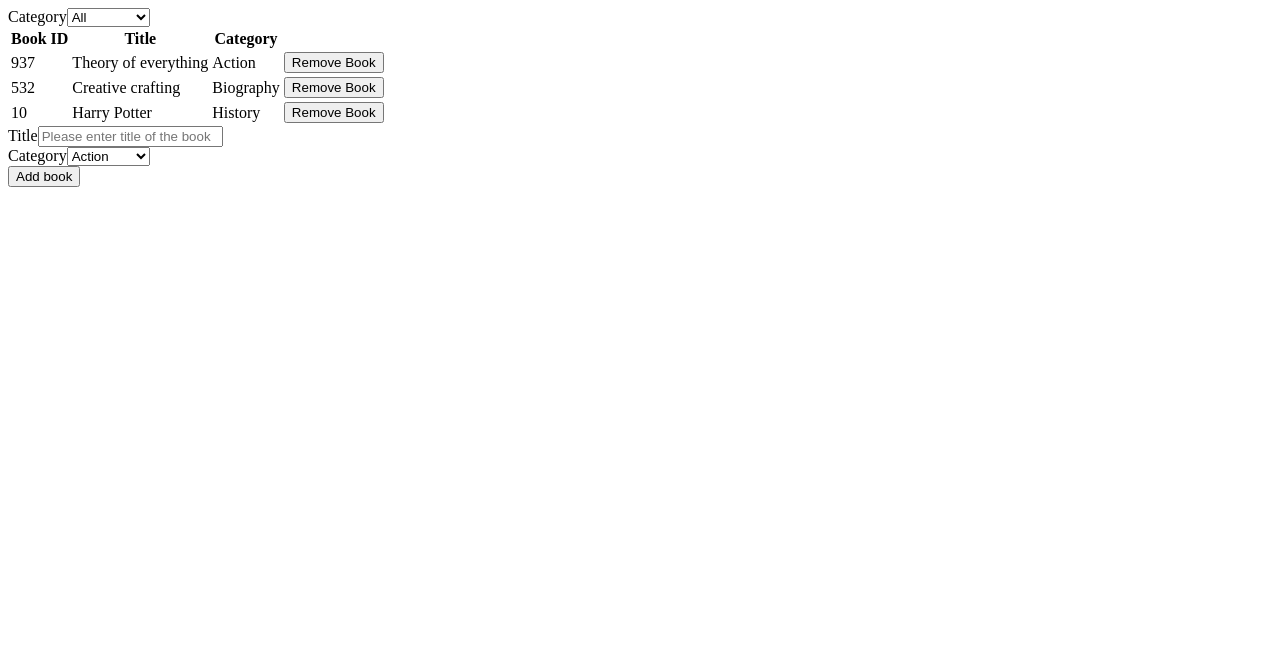
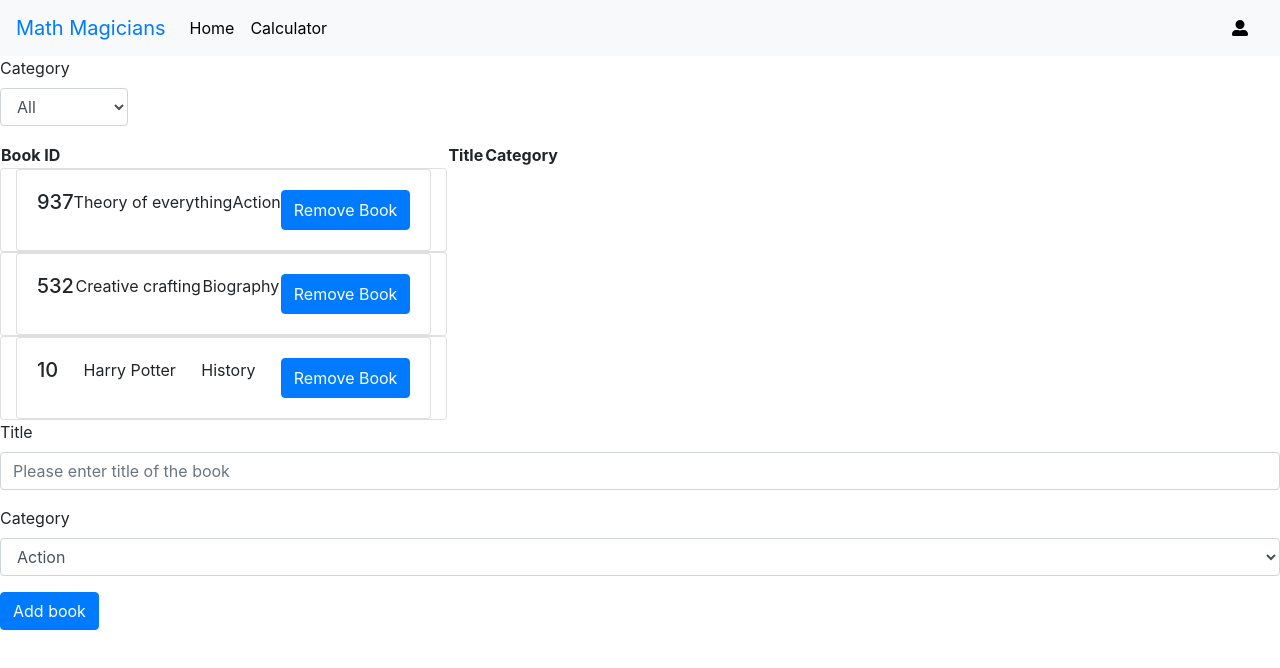
Before and after one commit to e71az/bookstore, a React (Create React App) app: page / in a window 1280 px wide. Shown: the top 668 px of the page. Built offline with nearby package versions, Linux system fonts and the light colour scheme.

Commit message:
Add the cards to Books.js component

```diff
--- a/package.json
+++ b/package.json
@@ -3,6 +3,9 @@
   "version": "0.1.0",
   "private": true,
   "dependencies": {
+    "@fortawesome/fontawesome-svg-core": "^1.2.35",
+    "@fortawesome/free-solid-svg-icons": "^5.15.3",
+    "@fortawesome/react-fontawesome": "^0.1.14",
     "@reduxjs/toolkit": "^1.5.1",
     "@testing-library/jest-dom": "^4.2.4",
     "@testing-library/react": "^9.5.0",
--- a/src/components/App.js
+++ b/src/components/App.js
@@ -1,9 +1,13 @@
 import React from 'react';
 import BooksForm from '../containers/BooksForm';
 import BooksList from '../containers/BooksList';
+import MainNavbar from './Nav';
+import 'bootstrap/dist/css/bootstrap.min.css';
+import '../style.css';
 
 const App = () => (
   <div>
+    <MainNavbar />
     <BooksList />
     <BooksForm />
   </div>
--- a/src/components/Book.js
+++ b/src/components/Book.js
@@ -1,6 +1,7 @@
+import Card from 'react-bootstrap/Card';
+import Button from 'react-bootstrap/Button';
 import { useDispatch } from 'react-redux';
 import { REMOVE_BOOK } from '../reducers/books';
-
 // eslint-disable-next-line react/prop-types
 const Book = ({ book: { ID, Title, category } }) => {
   const dispatch = useDispatch();
@@ -10,21 +11,30 @@ const Book = ({ book: { ID, Title, category } }) => {
     dispatch(REMOVE_BOOK(ID));
   };
   return (
-    <tr>
-      <td>{ID}</td>
-      <td>{Title}</td>
-      <td>{category}</td>
-      <td>
-        <button
+
+    <Card className="text-center container">
+
+      <Card.Body className="card d-flex flex-row justify-content-between">
+        <Card.Title>{ID}</Card.Title>
+        <Card.Text>
+          {Title}
+        </Card.Text>
+        <Card.Text>
+          {category}
+        </Card.Text>
+        <Button
+          variant="primary"
           type="button"
           onClick={(event) => {
             handleRemoveBook(event);
           }}
         >
           Remove Book
-        </button>
-      </td>
-    </tr>
+        </Button>
+      </Card.Body>
+
+    </Card>
+
   );
 };
 export default Book;
--- a/src/components/CategoryFilter.js
+++ b/src/components/CategoryFilter.js
@@ -16,7 +16,7 @@ const CategoryFilter = ({ handleFilterChange }) => {
   return (
     <Form>
 
-      <Form.Group controlId="exampleForm.CategorySelect1">
+      <Form.Group controlId="exampleForm.CategorySelect1" className="selectbox">
         <Form.Label>Category</Form.Label>
         <Form.Control
           as="select"
```
Also changed, not shown: 1 other file (tests, documents, lock files or other folders).
